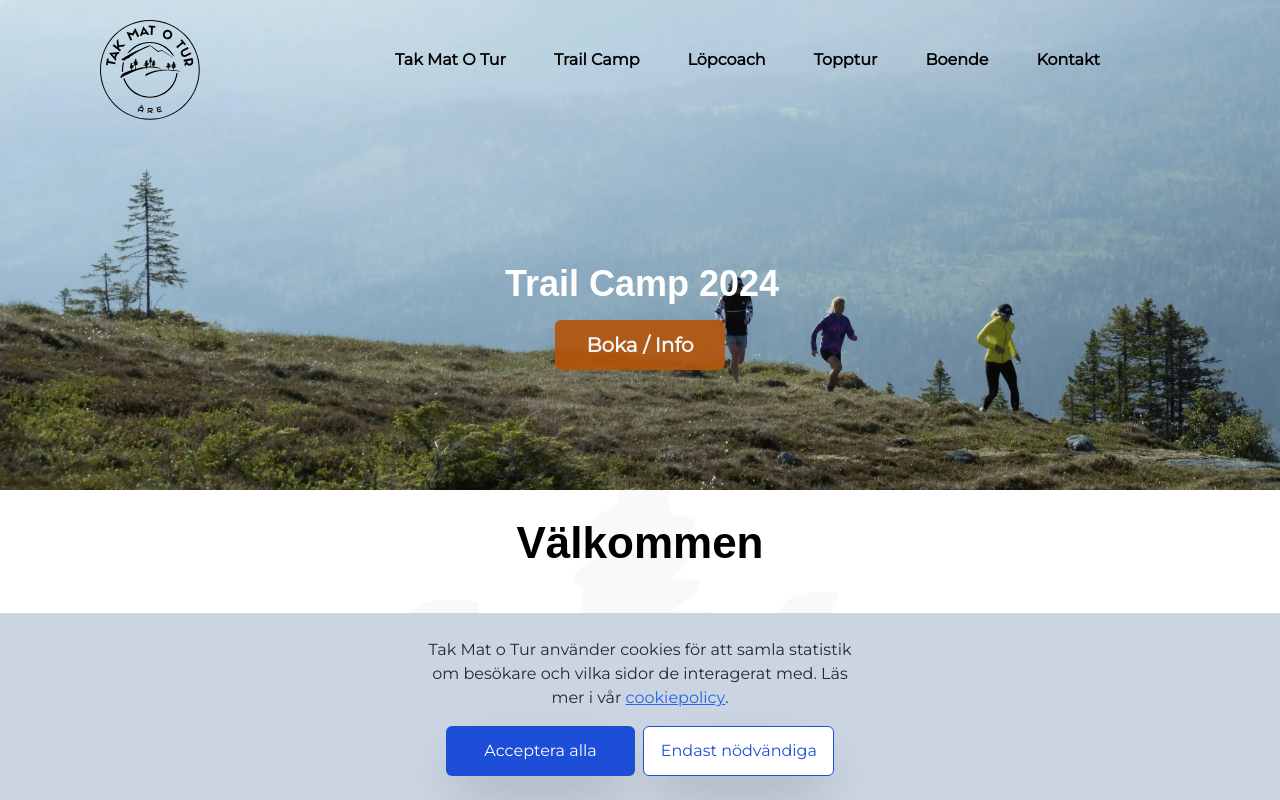
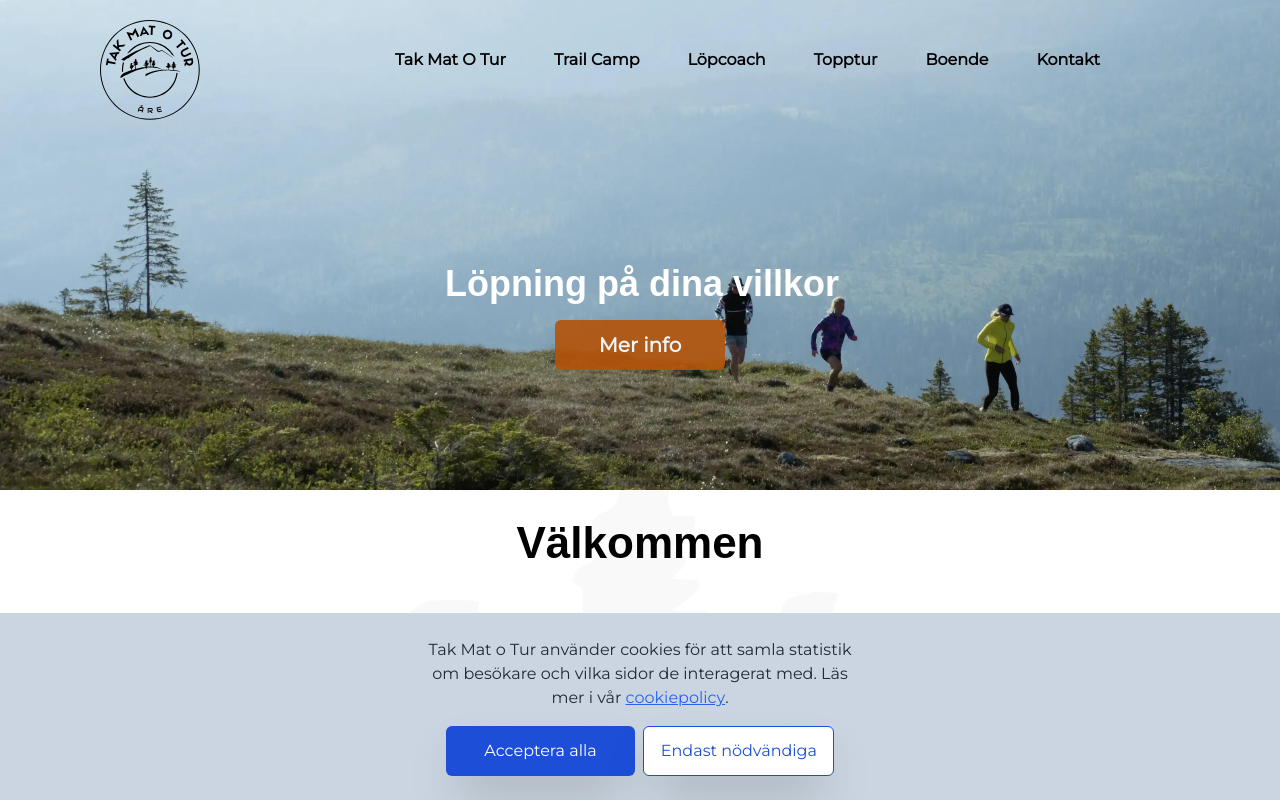
Before and after one commit to BoMar-Dev/takmatotur, a React (Vite) app in the folder client/: page / in a window 1280 px wide. Shown: the top 800 px of the page. Built offline with nearby package versions, Linux system fonts and the light colour scheme; a web font is replaced by a local one; what tailwindcss-animated would draw is missing.

Commit message:
adjusting some keywords for landingpage and updating the banner. Now its more fokus on coach rader then trailcap that was a few weeks ago

```diff
--- a/client/src/components/forms/AccomodationForm.jsx
+++ b/client/src/components/forms/AccomodationForm.jsx
@@ -56,7 +56,7 @@ const AccomodationForm = ({ closeForm }) => {
         // Auto-close the form after 2 seconds when the form is submittet and came back as all good ( Skickat )
         setTimeout(() => {
           closeForm(); // coming as a callbackfunction from the parent
-        }, 2000);
+        }, 1800);
       } else {
         console.log("Error response from server:", data);
         setEmailSent(false);
--- a/client/src/components/forms/BookingForm.jsx
+++ b/client/src/components/forms/BookingForm.jsx
@@ -54,7 +54,7 @@ const BookingForm = ({ closeForm }) => {
         setEmailError(false);
         setTimeout(() => {
           closeForm(); // coming as a callbackfunction from the parent
-        }, 2000);
+        }, 1800);
       } else {
         console.log("Error response from server:", data);
         setEmailSent(false);
--- a/client/src/components/forms/GeneralRunningForm.jsx
+++ b/client/src/components/forms/GeneralRunningForm.jsx
@@ -60,7 +60,7 @@ const GeneralRunningForm = ({ closeForm }) => {
         setEmailError(false);
         setTimeout(() => {
           closeForm(); // coming as a callbackfunction from the parent
-        }, 2000);
+        }, 1800);
       } else {
         console.log("Error response from server:", data);
         setEmailSent(false);
--- a/client/src/pages/Home.jsx
+++ b/client/src/pages/Home.jsx
@@ -31,7 +31,7 @@ const Home = () => {
       <SEOHelmet
         title="Välkommen | Tak Mat o Tur"
         description="Välkommen till Tak Mat o Tur i Duved. Vi kombinerar komfort, gastronomi och äventyr för oförglömliga upplevelser i fantastiska Jämtland."
-        keywords="tak, mat, tur, takmatotur, Tak Mat o Tur, Duved, äventyr, komfort, gastronomi, boende, topptur, löpning, vandra"
+        keywords="tak, mat, tur, takmatotur, Tak Mat o Tur, Duved, äventyr, komfort, gastronomi, boende, topptur, löpning, vandra, onlinecoach, online, springa, gruppträning, måndagslöpning, trail, löpsteg, åredalen löpning, personlig coach, äventyr, upplevelser, upplev mer, Duved, Åre, jämtland, löpning för alla, löpning på dina villkor, personlig löpning, anpassad löpning,"
         url="https://takmatotur.se/"
         image={landingImage}
       />
@@ -45,13 +45,13 @@ const Home = () => {
           <div className="relative md:p-6 rounded-md text-center">
             <div className="ml-2 md:ml-5 xl:ml-1 font-semibold text-white">
               <h1 className=" sm:text-4xl whitespace-nowrap">
-                Trail Camp 2024
+                Löpning på dina villkor
               </h1>
             </div>
             <div className="mt-2 md:mt-4 flex justify-center">
-              <Link to="/trailcamp">
+              <Link to="/coach">
                 <button className="custom-button bg-amber-700 opacity-90 text-white hover:shadow-sky-700">
-                  <span className="relative z-10">Boka / Info</span>
+                  <span className="relative z-10">Mer info</span>
                 </button>
               </Link>
             </div>
```
